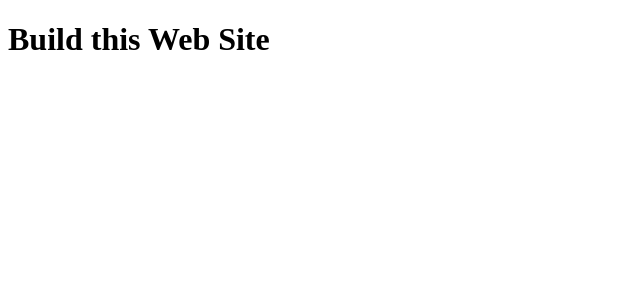
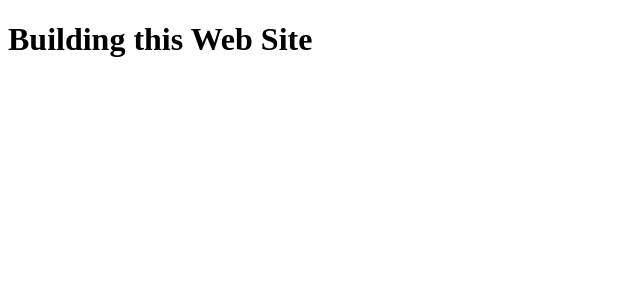
Before and after one commit to LeoMifuneProjects/clone-tabnews, a Next.js app: page / in a window 1280 px wide. Shown: the top 300 px of the page, without its empty margins (0-640 px from the left). Built offline with nearby package versions, Linux system fonts and the light colour scheme.

Commit message:
updated message

```diff
--- a/pages/index.js
+++ b/pages/index.js
@@ -1,5 +1,5 @@
 function Home() {
-  return <h1>Build this Web Site</h1>;
+  return <h1>Building this Web Site</h1>;
 }
 
 export default Home;
```
